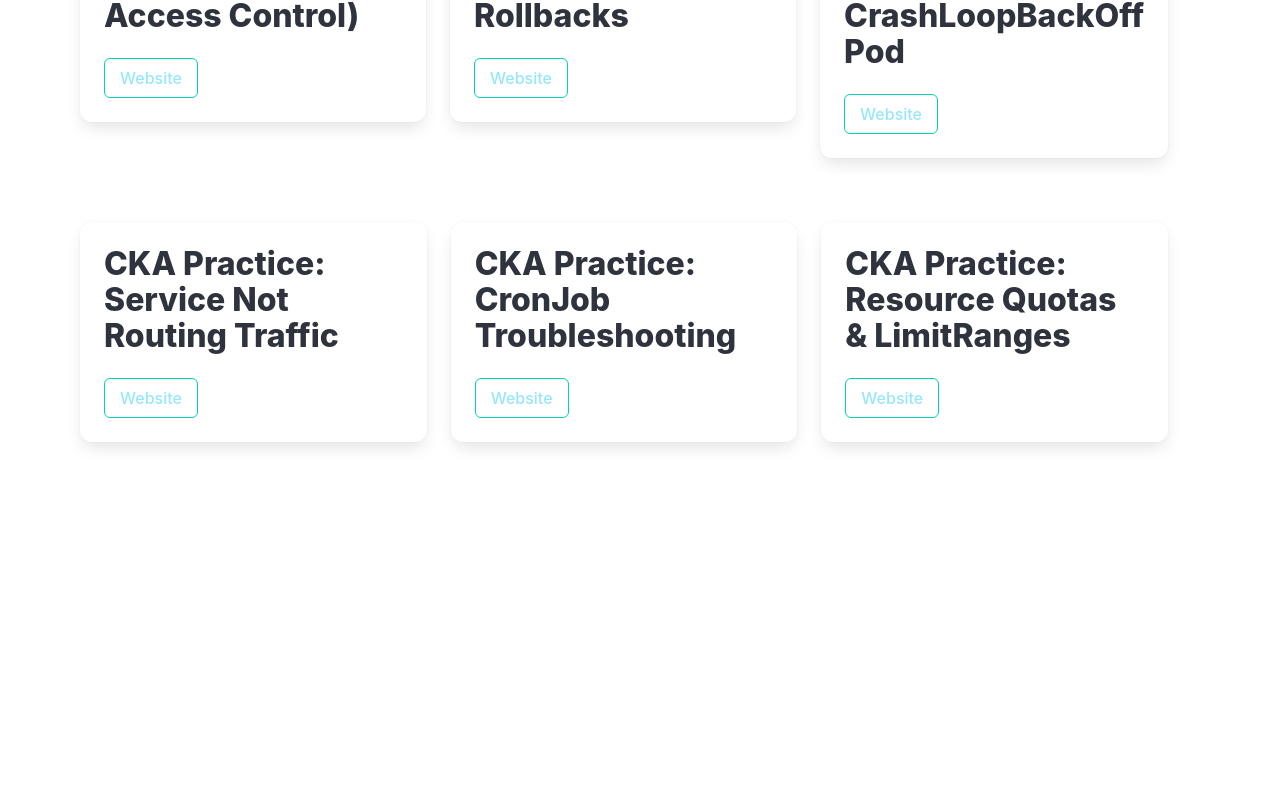
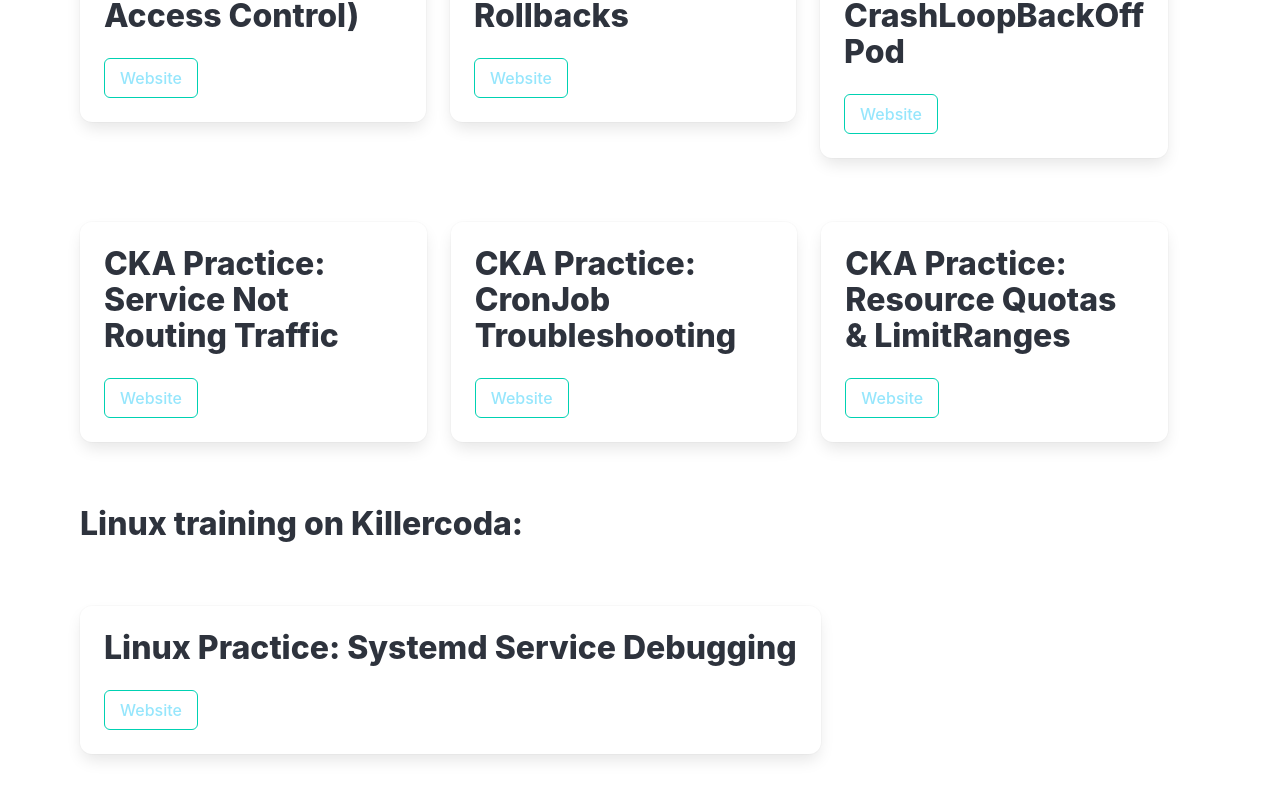
Before and after one commit to alexiscarbillet/alexis-carbillet, a React (Vite) app: page /Training in a window 1280 px wide. Shown: the part 896-1694 px from the top of the page. Before the commit the page ends 1418 px from the top, so only its background shows below. Built offline with nearby package versions, Linux system fonts and the light colour scheme.

Commit message:
Update Training.jsx

```diff
--- a/src/Training.jsx
+++ b/src/Training.jsx
@@ -121,6 +121,21 @@ export default function Training() {
           </div>
         </div>
       </div>
+      <div className="container" style={{ display: 'flex', position: 'relative', padding: '2rem' }}>
+        <h3 className="title is-3">Linux training on Killercoda:</h3>
+      </div>
+      <div className="container" style={{ display: 'flex', position: 'relative', padding: '2rem' }}>
+        <div className="columns">
+          <div className="column">
+            <div className="card">
+              <div className="card-content">
+                <p className="title" style={{ wordBreak: 'normal' }}>Linux Practice: Systemd Service Debugging</p>
+                <button className="button is-primary is-outlined"><a href="https://killercoda.com/alexis-carbillet/course/Linux/Systemd-Service-Debugging" target="_blank">Website</a></button>
+              </div>
+            </div>
+          </div>
+        </div>
+      </div>
     </section>
     </>
   );
```
